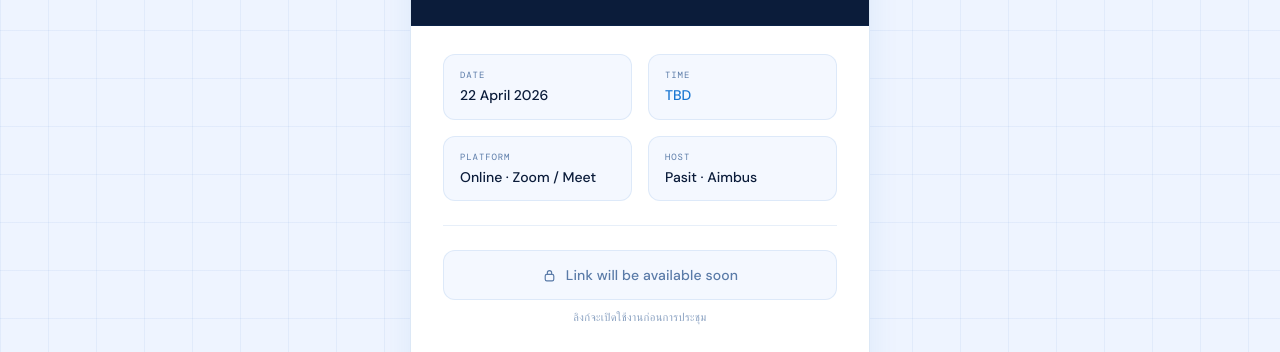
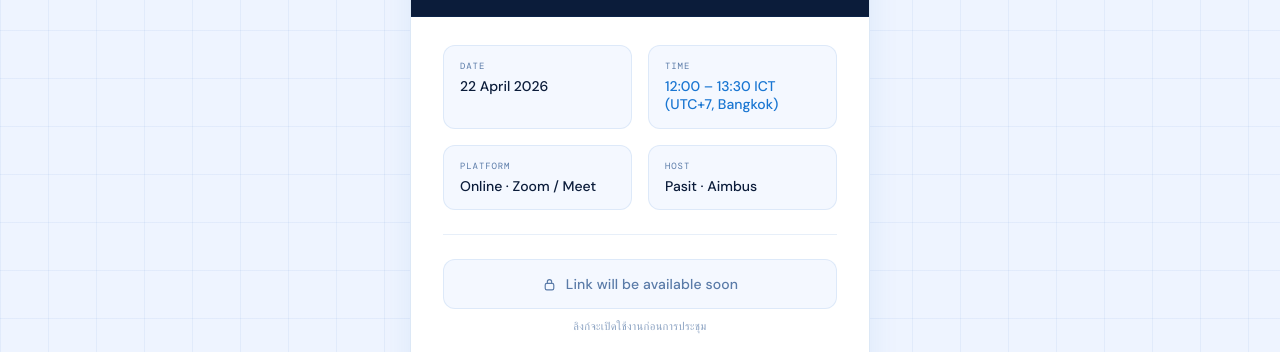
Before and after one commit to PasitDev/aimbus-meeting, a plain HTML site: page index.html in a window 1280 px wide. Shown: the part 306-658 px from the top of the page. Drawn offline with nearby package versions, Linux system fonts and the light colour scheme.

Commit message:
Update index.html

```diff
--- a/index.html
+++ b/index.html
@@ -327,7 +327,7 @@
       <div class="info-item">
         <div class="info-label">Time</div>
         <!-- ✏️ แก้เวลาตรงนี้ -->
-        <div class="info-value accent" id="timeDisplay">TBD</div>
+        <div class="info-value accent" id="timeDisplay">12:00 – 13:30 ICT (UTC+7, Bangkok)</div>
       </div>
       <div class="info-item">
         <div class="info-label">Platform</div>
```
